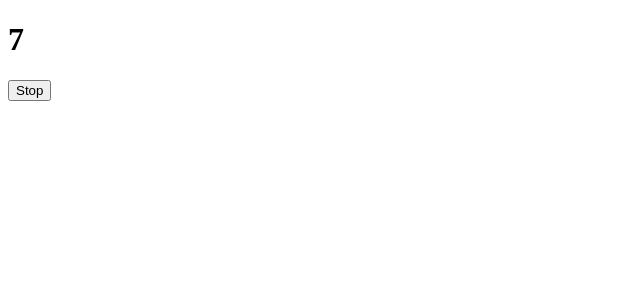
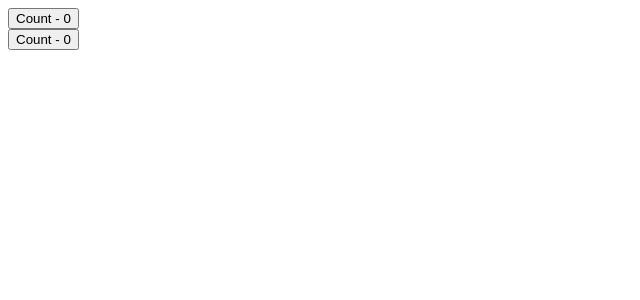
Before and after one commit to rhkdgns95/react-hooks-tutorials, a React (Create React App) app: page / in a window 1280 px wide. Shown: the top 300 px of the page, without its empty margins (0-640 px from the left). Built offline with nearby package versions, Linux system fonts and the light colour scheme.

Commit message:
#1.26 useDocumentTitle Custom Hook.

```diff
--- a/src/App.tsx
+++ b/src/App.tsx
@@ -26,10 +26,15 @@ import ParentComponent from "./Component/ParentComponent";
 import MemoCount from "./Component/MemoCount";
 import FocusInput from "./Component/FocusInput";
 import HookTimer from "./Component/HookTimer";
+import DocTitleOne from "./Component/DocTitleOne";
+import DocTitleTwo from "./Component/DocTitleTwo";
 
 const App =  () => {
   return (
-    <HookTimer />
+    <div>
+      <DocTitleOne/>
+      <DocTitleTwo/>
+    </div>
   )
 };
 
--- /dev/null
+++ b/src/Component/DocTitleOne/index.tsx
@@ -0,0 +1,14 @@
+import React, { useState } from "react";
+import useDocumentTitle from "../../Hooks/useDocumentTItle";
+
+const DocTitleOne = () => {
+    const [count, setCount] = useState<number>(0);
+    useDocumentTitle(count);
+    return (
+        <div>
+            <button onClick={e => setCount(count + 1)}>Count - {count}</button>
+        </div>
+    )
+};
+
+export default DocTitleOne;
--- /dev/null
+++ b/src/Component/DocTitleTwo/index.tsx
@@ -0,0 +1,14 @@
+import React, { useState } from "react";
+import useDocumentTitle from "../../Hooks/useDocumentTItle";
+
+const DocTitleTwo = () => {
+    const [count, setCount] = useState<number>(0);
+    useDocumentTitle(count);
+    return (
+        <div>
+            <button onClick={e => setCount(count + 1)}>Count - {count}</button>
+        </div>
+    )
+};
+
+export default DocTitleTwo;
--- /dev/null
+++ b/src/Hooks/useDocumentTItle.tsx
@@ -0,0 +1,10 @@
+import { useEffect } from "react"
+
+const useDocumentTitle = (count: number) => {
+    useEffect(() => {
+        console.log("USE EFFECT");
+        document.title = `Count - ${count}`;
+    }, [count]);
+}
+
+export default useDocumentTitle;
```
Also changed, not shown: 1 other file (tests, documents, lock files or other folders).
